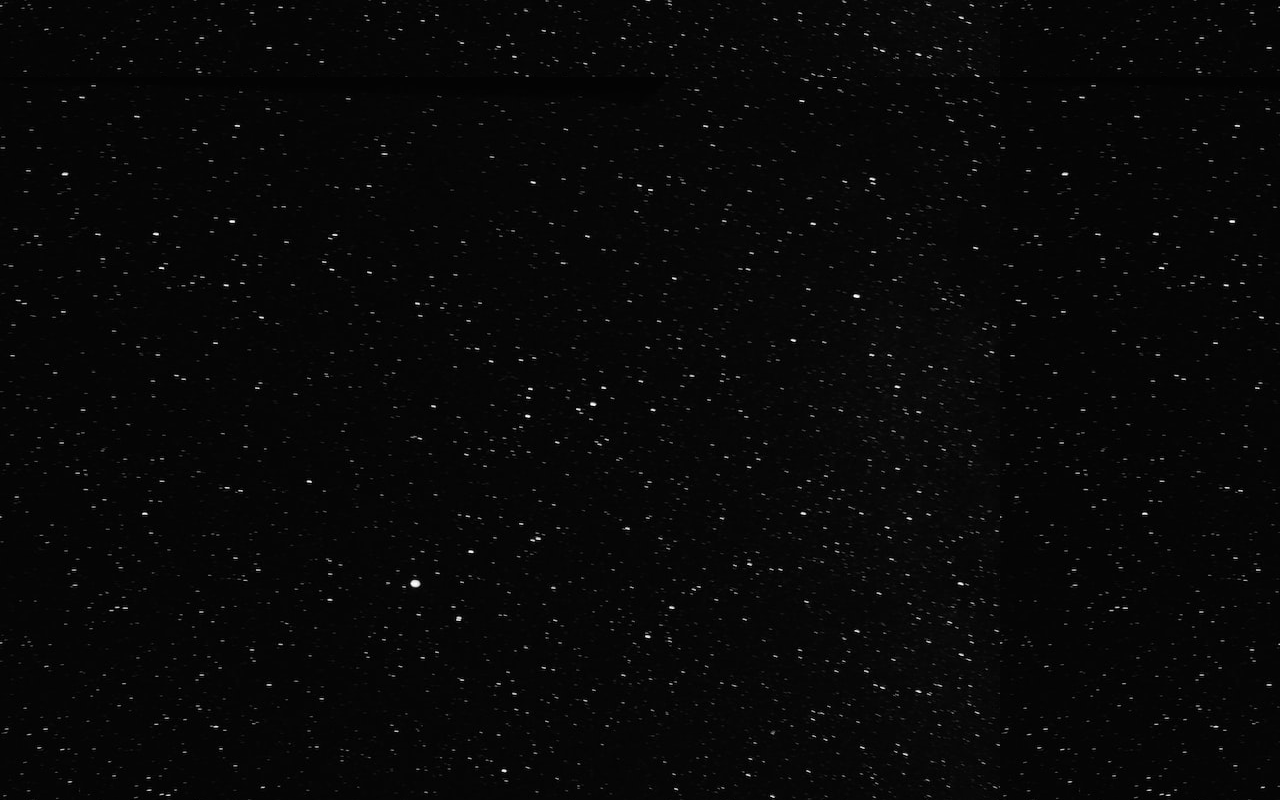
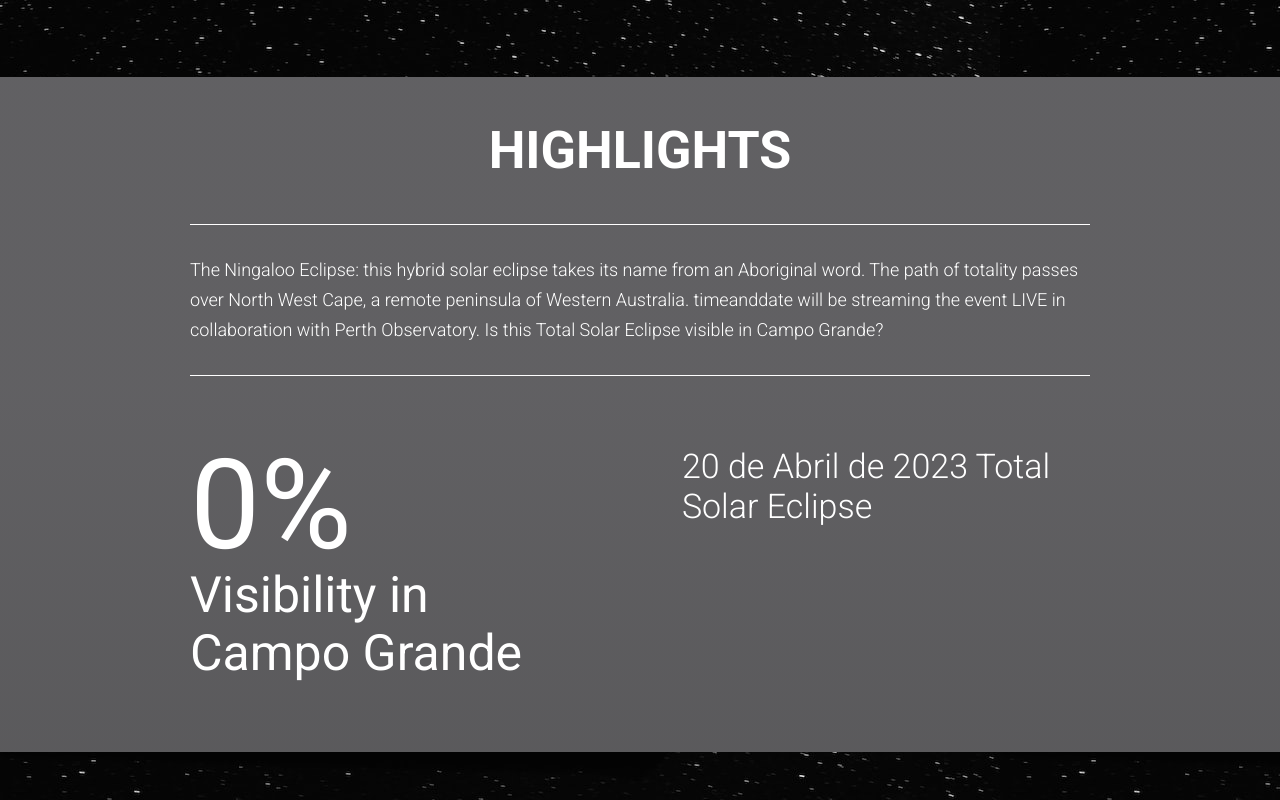
Before and after one commit to davidgamaserrate1/lading-page-universe, a React (Create React App) app: page / in a window 1280 px wide. Shown: the part 1360-2160 px from the top of the page. Built offline with nearby package versions, Linux system fonts and the light colour scheme.

Commit message:
feat: Wrapper Probabilty/Description

```diff
--- a/src/App.js
+++ b/src/App.js
@@ -4,9 +4,9 @@ import './resources/styles.css'
 import Header from "./components/header_footer/Header";
 import Footer from "./components/header_footer/Footer";
 import Featured from "./components/featured";
- import BackgroundImg from './resources/images/background.jpg'
- import VenueNfo from "./components/venueInfo";
-
+import BackgroundImg from './resources/images/background.jpg'
+import VenueNfo from "./components/venueInfo";
+import Highlights from "./components/highlights";
 
 
 //const urlImg = './resources/images/' ;
@@ -22,6 +22,11 @@ const App = () => {
       <>
       <VenueNfo/>
       </>
+
+      <>
+        <Highlights/>
+      </>
+
         <div style={{ backgroundImage:`url(${BackgroundImg})`,  backgroundColor: '#3c3c3c', height: '1500px' }}> </div>
         <Footer />
       </>
--- /dev/null
+++ b/src/components/highlights/Description.js
@@ -0,0 +1,20 @@
+import React from "react";
+import { Fade } from "react-awesome-reveal";
+const Description = () =>{
+    return (
+        <Fade>
+            <div className="center_wrapper">
+                <h2>Highlights</h2>
+                <div className="highlight_description">
+                The Ningaloo Eclipse: this hybrid solar eclipse takes its name from an Aboriginal word. The path of totality passes over North West Cape, a remote peninsula of Western Australia.
+
+                timeanddate will be streaming the event LIVE in collaboration with Perth Observatory.
+
+                Is this Total Solar Eclipse visible in Campo Grande?
+                </div>
+            </div>
+        </Fade>
+    )
+}
+
+export default Description;
--- /dev/null
+++ b/src/components/highlights/Probability.js
@@ -0,0 +1,30 @@
+import React,{useState,useEffect} from "react";
+import { Fade,Slide } from "react-awesome-reveal";
+const Probability = () => {
+    return (
+        <div className="center_wrapper">
+            <div className="discount_wrapper">
+
+                <Fade>
+                      <div className="discount_porcentage">
+                        <span>0%</span>
+                        <span>Visibility in Campo Grande</span>
+                    </div>
+
+                </Fade>
+
+                <Slide righ={true}>
+                    <div className="discount_description">
+                        <h3>20 de Abril de 2023 Total Solar Eclipse</h3>
+                        <p>
+
+                        </p>
+                    </div>
+                </Slide>
+
+            </div>
+        </div>
+    )
+}
+
+export default Probability;
--- /dev/null
+++ b/src/components/highlights/index.js
@@ -0,0 +1,15 @@
+import React from "react";
+import Description from './Description'
+import Probability from './Probability'
+
+const Highlights = () => {
+    return (
+        <div className="highlight_wrapper">
+            <Description/>
+            <Probability/>
+
+        </div>
+    )
+}
+
+export default Highlights;
--- a/src/resources/styles.css
+++ b/src/resources/styles.css
@@ -49,6 +49,7 @@ body {
 .center_wrapper {
     width: 900px;
     margin: 0 auto;
+    color: #ffffff;
 }
 
 
@@ -260,16 +261,18 @@ footer .footer_copyright {
 .highlight_wrapper h2 {
     text-align: center;
     text-transform: uppercase;
-    color: #2c2c2c;
+    color: #ffffff;
     font-size: 52px;
 }
+
+
 
 .highlight_wrapper .highlight_description {
     line-height: 30px;
     font-size: 18px;
     font-weight: 300;
-    border-top: 1px solid #dddddd;
-    border-bottom: 1px solid #dddddd;
+    border-top: 1px solid #ffffff;
+    border-bottom: 1px solid #ffffff;
     padding: 30px 0px;
 }
 
@@ -283,7 +286,7 @@ footer .footer_copyright {
 }
 
 .discount_wrapper .discount_porcentage span:nth-child(1) {
-    color: #ff4800;
+    color: #fffff;
     font-size: 125px;
     font-weight: 400;
     display: block;
@@ -291,7 +294,7 @@ footer .footer_copyright {
 }
 
 .discount_wrapper .discount_porcentage span:nth-child(2) {
-    color: #2c2c2c;
+    color: #fffff;
     font-size: 50px;
     font-weight: 400;
     display: block;
@@ -302,7 +305,7 @@ footer .footer_copyright {
     font-size: 34px;
     font-weight: 100;
     margin: 0px;
-    color: #2c2c2c;
+    color: #fffff;
 }
 
 .discount_wrapper .discount_description p {
```
